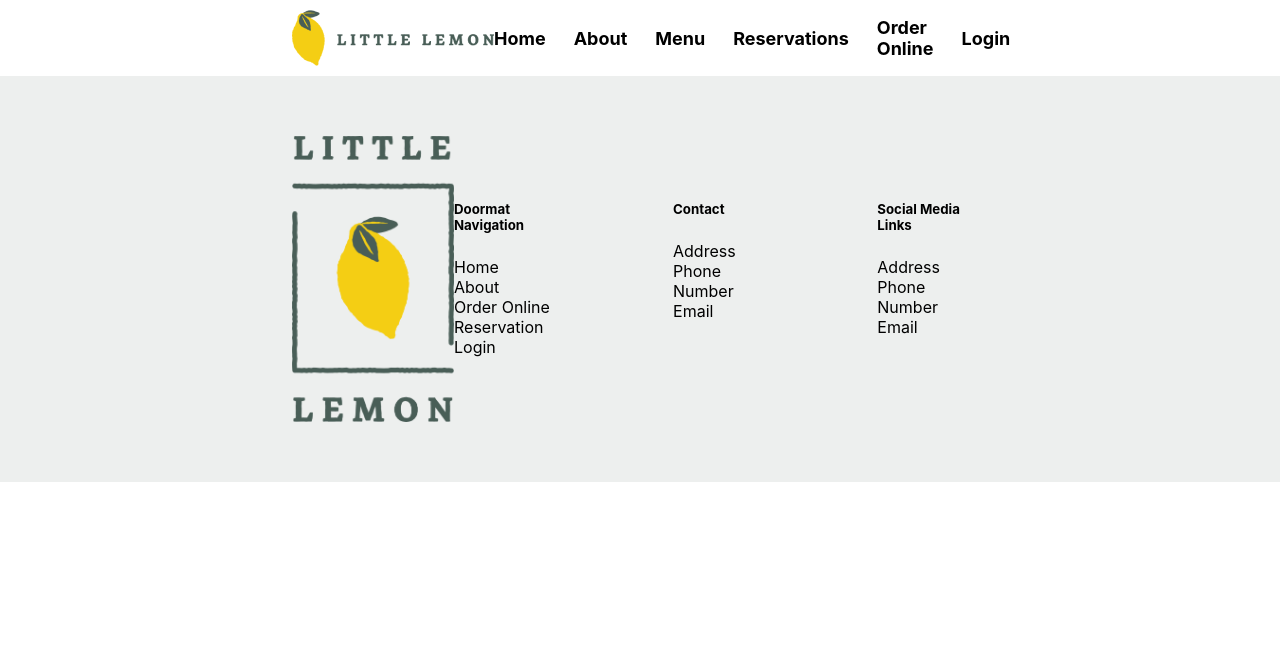
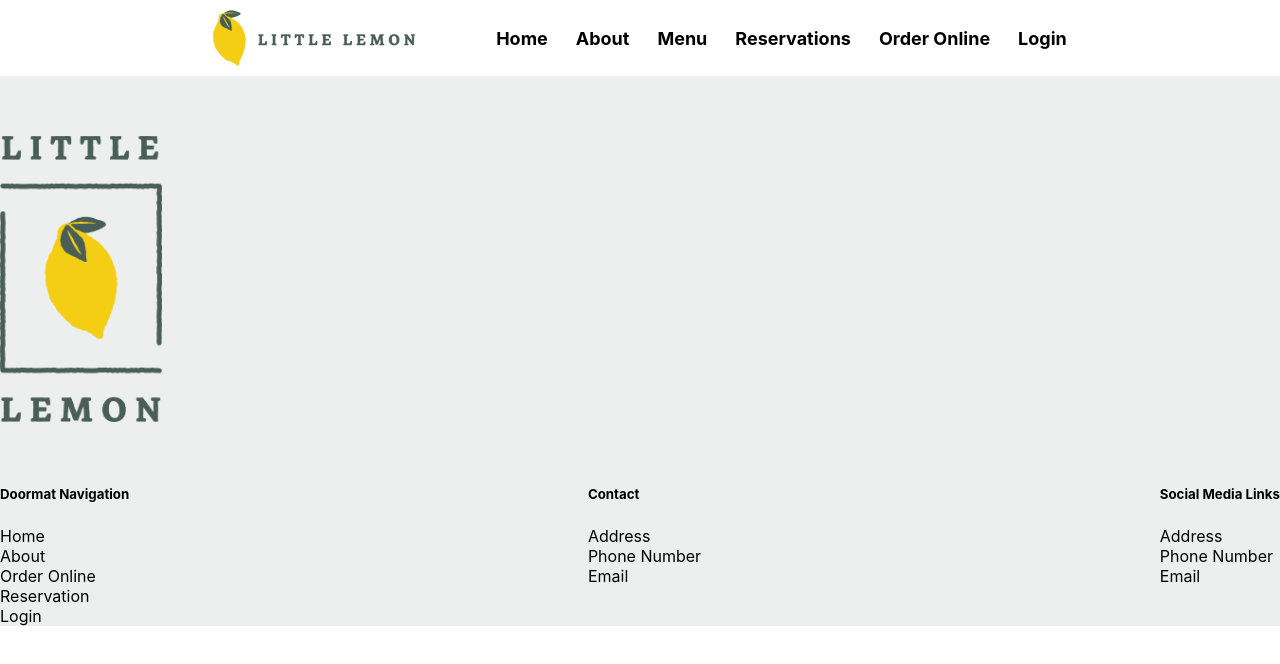
Before and after one commit to hassanaboukhalil/little_lemon_restaurant, a React (Create React App) app: page / in a window 1280 px wide. Shown: the top 664 px of the page. Built offline with nearby package versions, Linux system fonts and the light colour scheme.

Commit message:
update styles

```diff
--- a/src/css/App.css
+++ b/src/css/App.css
@@ -6,8 +6,16 @@
 header {
   /* width: 100%; */
   display: flex;
+  flex-direction: row;
+  justify-content: center;
+  align-items: unset;
+  gap: 5.06rem;
+}
+header > div {
+  display: flex;
+  flex-direction: row;
   justify-content: space-between;
-  padding: 0 292px;
+  align-items: center;
 }
 
 nav {
@@ -16,7 +24,7 @@ nav {
 nav ul {
   display: flex;
   list-style-type: none;
-  gap: 28px;
+  gap: 1.75rem;
   padding: 0;
   align-items: center;
   height: 100%;
@@ -31,16 +39,14 @@ nav a {
   font-size: 18px;
 }
 
-main {
-  padding: 0 292px;
+footer {
+  background-color: #EDEFEE;
 }
-
-footer {
+footer > div {
   display: flex;
+  flex-direction: row;
   justify-content: space-between;
   align-items: center;
-  background-color: #EDEFEE;
-  padding: 0 292px;
 }
 footer img {
   width: 162px;
@@ -59,7 +65,41 @@ footer ul {
   list-style-type: none;
 }
 
+main > div {
+  display: flex;
+  flex-direction: row;
+  justify-content: space-between;
+  align-items: center;
+}
+
+.booking-form {
+  display: grid;
+  max-width: 200px;
+  gap: 20px;
+}
+
 .grid {
   display: grid;
   grid-template-columns: auto auto auto;
+}
+
+.container {
+  width: 100%;
+  padding-right: 0.75rem;
+  padding-left: 0.75rem;
+  margin-right: auto;
+  margin-left: auto;
+  max-width: 858px;
+}
+
+/* Media Queries */
+@media (width > 600px) {
+  .container {
+    max-width: 500px;
+  }
+}
+@media (width > 900px) {
+  .container {
+    max-width: 858px;
+  }
 }/*# sourceMappingURL=App.css.map */
--- a/src/sass/App.scss
+++ b/src/sass/App.scss
@@ -1,5 +1,6 @@
-@use './variables/colors' as *;
-@use './variables/fonts' as *;
+@use './helpers/colors' as *;
+@use './helpers/fonts' as *;
+@use './helpers/mixins' as *;
 
 
 *{
@@ -8,12 +9,20 @@
 }
 
 
+// default styles  =>  small screens
 
 header{
     /* width: 100%; */
-    display: flex;
-    justify-content: space-between;
-    padding: 0 292px;
+    // display: flex;
+
+    @include flex(row,center,unset);
+
+    // justify-content: space-between;
+    // padding: 0 292px;
+    gap: 5.06rem;
+    > div {
+        @include flex(row,space-between,center);
+    }
 }
 
 nav{
@@ -21,7 +30,7 @@ nav{
     ul{
         display: flex;
         list-style-type: none;
-        gap: 28px;
+        gap: 1.75rem; //28px
         padding: 0;
         align-items: center;
         height: 100%;
@@ -37,17 +46,16 @@ nav{
     }
 }
 
+footer{
+    // display: flex;
+    // justify-content: space-between;
+    // align-items: center;
+    background-color: $secondary-color3;
+    // padding: 0 292px;
 
-main{
-    padding: 0 292px;
-}
-
-footer{
-    display: flex;
-    justify-content: space-between;
-    align-items: center;
-    background-color: $secondary-color3;
-    padding: 0 292px;
+    > div {
+        @include flex(row,space-between,center);
+    }
 
     img{
         width: 162px;
@@ -69,7 +77,39 @@ footer{
     }
 }
 
+main{
+    > div {
+        @include flex(row,space-between,center);
+    }
+}
+
+.booking-form{
+    display: grid;
+    max-width: 200px;
+    gap: 20px
+}
+
+
 .grid{
     display: grid;
     grid-template-columns: auto auto auto;
 }
+
+.container{
+    @include make-container();
+    max-width: 858px;
+}
+
+/* Media Queries */
+@media (width > 600px){
+    .container{
+        max-width: 500px;
+    }
+}
+
+
+@media (width > 900px) {
+    .container{
+        max-width: 858px;
+    }
+}
```
Also changed, not shown: src/sass/helpers/_mixins.scss (added, +15 -0 lines), src/sass/helpers/_colors.scss (renamed from src/sass/variables/_colors.scss), src/sass/helpers/_fonts.scss (renamed from src/sass/variables/_fonts.scss), 1 other file (tests, documents, lock files or other folders).
